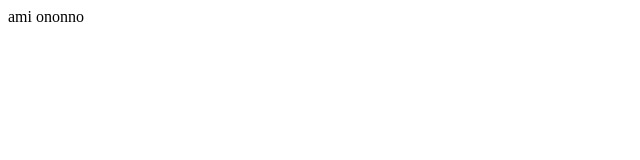
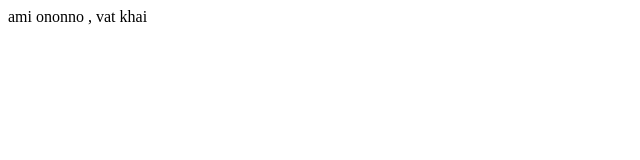
Before and after one commit to ArfinAlEusuf/Web-design, a plain HTML site: page index.html in a window 1280 px wide. Shown: the full height of the page, 0-640 px from the left. Drawn offline with Linux system fonts and the light colour scheme.

Commit message:
add content

```diff
--- a/index.html
+++ b/index.html
@@ -6,6 +6,6 @@
     <title>Document</title>
 </head>
 <body>
-    ami ononno
+    ami ononno , vat khai
 </body>
 </html>
```
